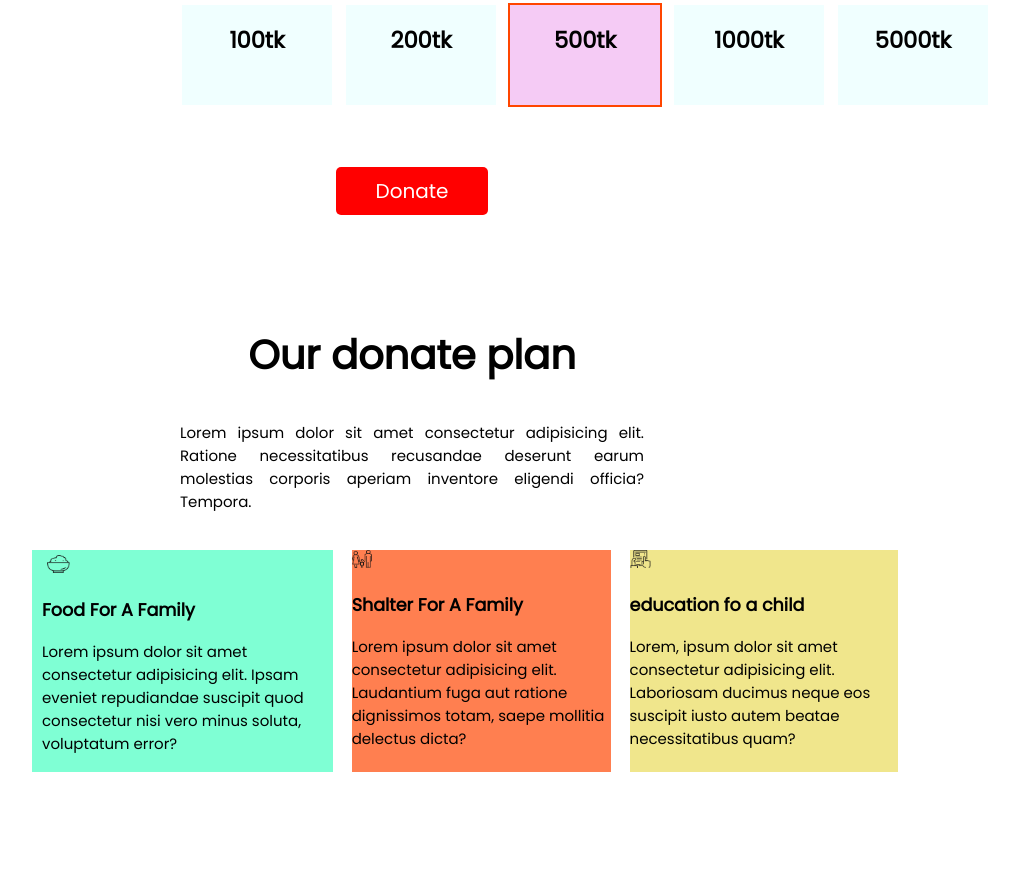
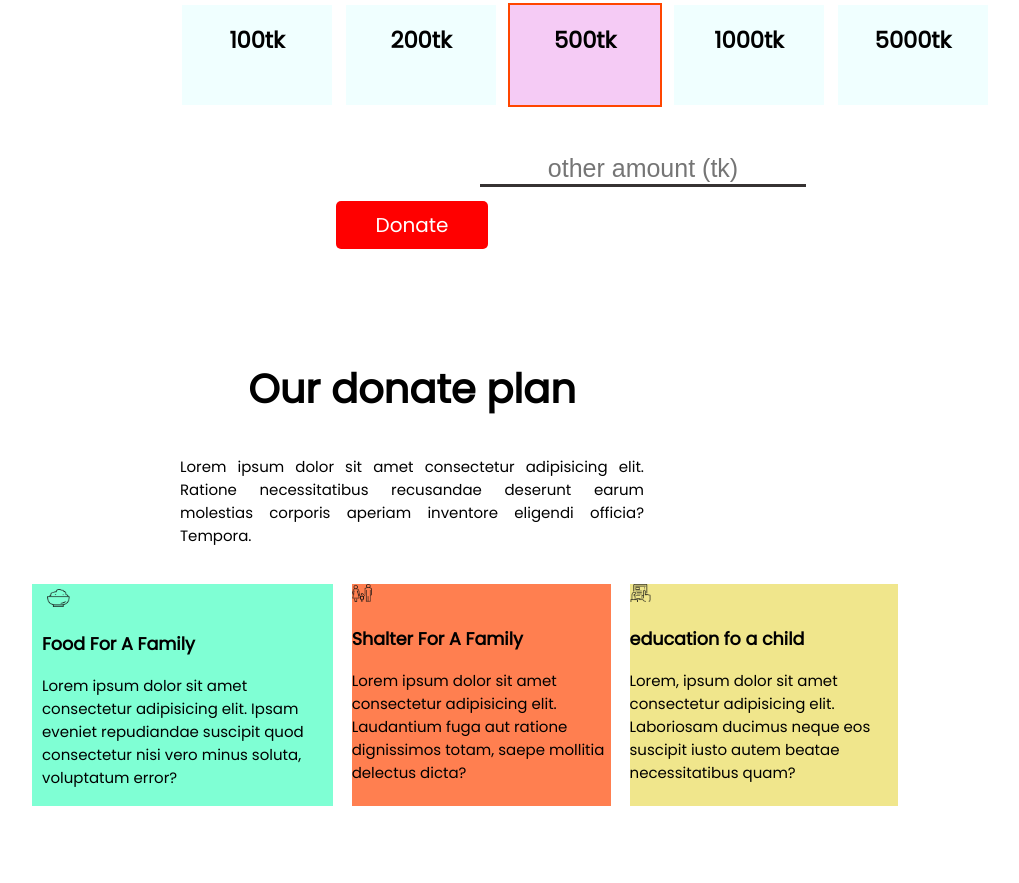
Before and after one commit to MOSTAFA8078/new-assaignment, a plain HTML site: page index.html in a window 1280 px wide. Shown: the part 1217-2100 px from the top of the page, without its empty margins (228-1247 px from the left). Drawn offline with Linux system fonts and the light colour scheme.

Commit message:
updted again

```diff
--- a/index.html
+++ b/index.html
@@ -57,7 +57,7 @@
         </div>
     </section> <br><br>
 
-    <input class="amount-box" type="box">
+    <input class="simple" type="text" placeholder="other amount (tk)"> <br><br>
 
     <div id="button2-id">
         <a class="button2" target="blank" href="">Donate</a>
@@ -138,6 +138,8 @@
     </footer>
 
 
+
+
     </body>
 
 
--- a/style.css
+++ b/style.css
@@ -267,3 +267,11 @@ section {
     height: 100px;
     padding-top: 60px;
 }
+
+.simple {
+    border: none;
+    border-bottom: 3px solid rgb(54, 50, 50);
+    text-align: center;
+    font-size: 25px;
+    margin-left: 700px;
+}
```
